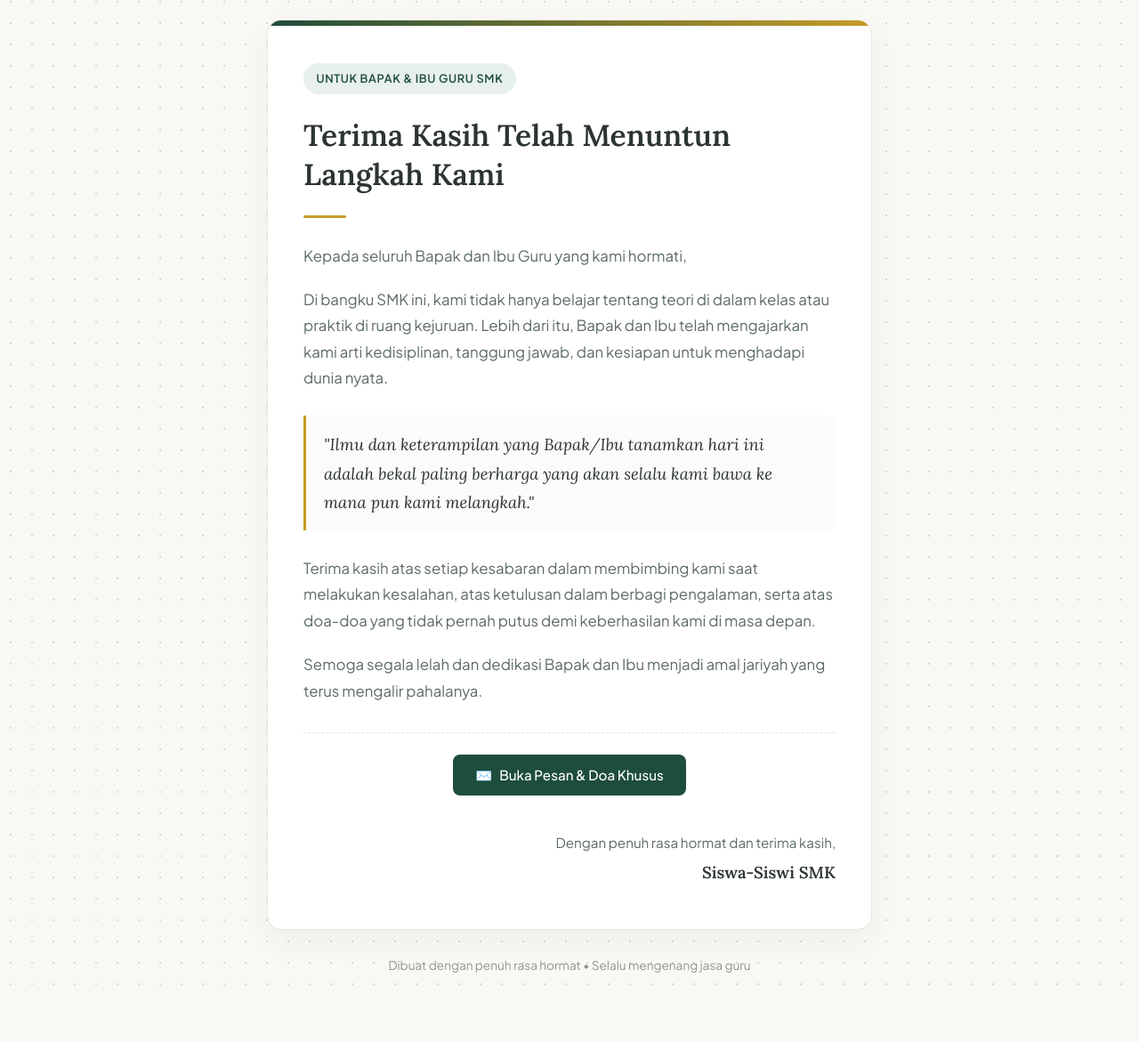
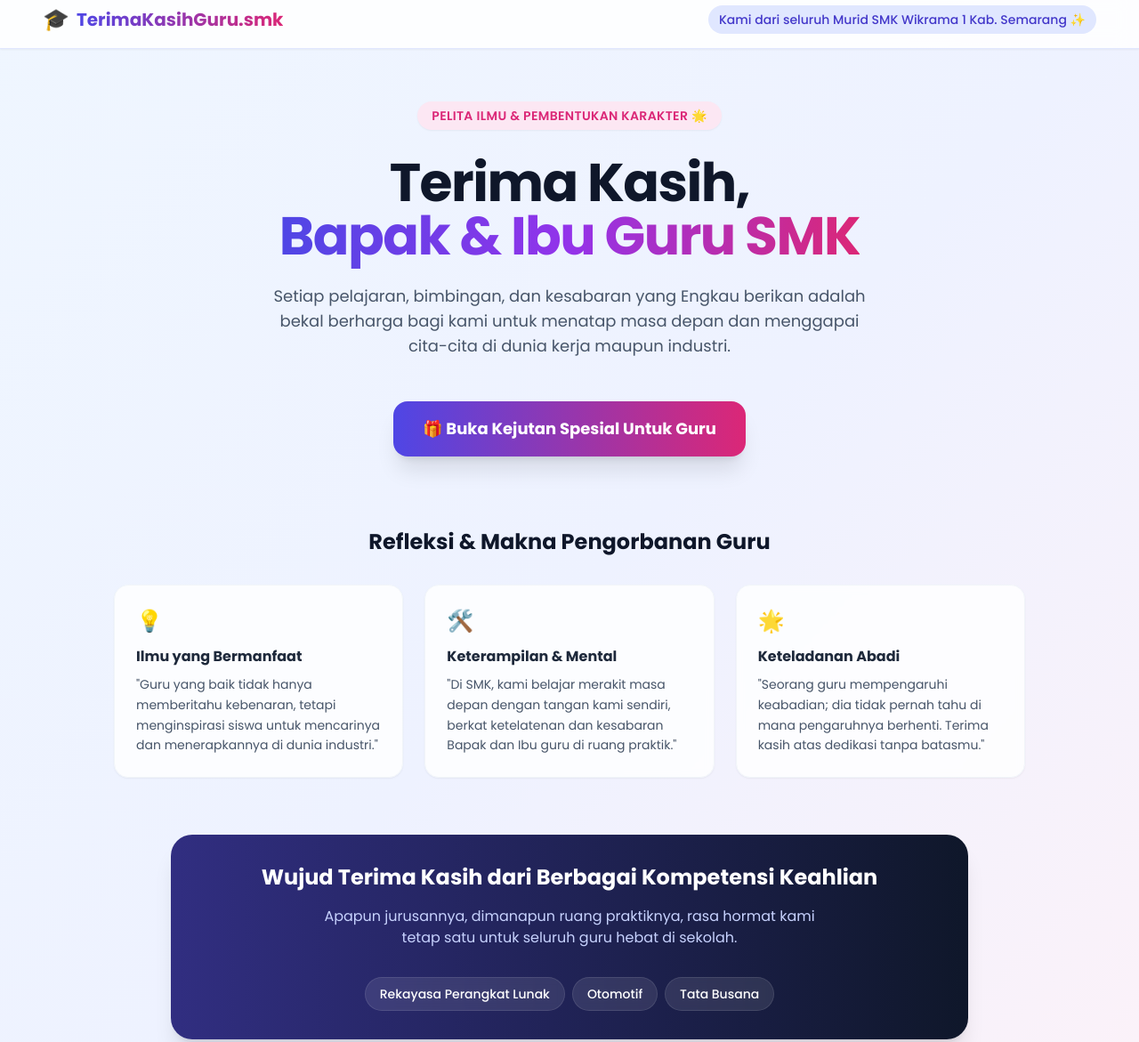
Before and after one commit to adillahaly21-netizen/HGN, a plain HTML site: page index.html in a window 1280 px wide. Shown: the part 10-1181 px from the top of the page at 89% size. Before the commit the page ends 1139 px from the top, so only its background shows below. Drawn offline with nearby package versions, Linux system fonts and the light colour scheme.

Commit message:
Update index.html

```diff
--- a/index.html
+++ b/index.html
@@ -1,260 +1,195 @@
 <!DOCTYPE html>
-<html lang="id">
+<html lang="id" class="scroll-smooth">
 <head>
     <meta charset="UTF-8">
     <meta name="viewport" content="width=device-width, initial-scale=1.0">
-    <title>Terima Kasih Guruku - SMK</title>
-    <link rel="preconnect" href="https://fonts.googleapis.com">
-    <link rel="preconnect" href="https://fonts.gstatic.com" crossorigin>
-    <link href="https://fonts.googleapis.com/css2?family=Lora:ital,wght@0,500;0,600;1,400&family=Plus+Jakarta+Sans:wght@400;500;600&display=swap" rel="stylesheet">
+    <title>Terima Kasih, Guru-Guru SMK Tercinta ❤️</title>
+    <!-- Tailwind CSS CDN -->
+    <script src="https://cdn.tailwindcss.com"></script>
+    <!-- Google Fonts: Inter & Poppins -->
+    <link href="https://fonts.googleapis.com/css2?family=Poppins:wght@300;400;500;600;700&display=swap" rel="stylesheet">
+    <!-- Confetti JS for Surprise Effect -->
+    <script src="https://cdn.jsdelivr.net/npm/canvas-confetti@1.6.0/dist/confetti.browser.min.js"></script>
     <style>
-        :root {
-            --bg-color: #FAF8F5;
-            --card-bg: #FFFFFF;
-            --text-primary: #2C3531;
-            --text-secondary: #5C6B66;
-            --accent: #1E4D3B;
-            --accent-light: #E8F0EC;
-            --gold: #C59B27;
-            --border-color: #EAE5DC;
+        body {
+            font-family: 'Poppins', sans-serif;
         }
-
-        * {
-            margin: 0;
-            padding: 0;
-            box-sizing: border-box;
+        .glassmorphism {
+            background: rgba(255, 255, 255, 0.85);
+            backdrop-filter: blur(12px);
+            -webkit-backdrop-filter: blur(12px);
         }
-
-        body {
-            font-family: 'Plus Jakarta Sans', sans-serif;
-            background-color: var(--bg-color);
-            color: var(--text-primary);
-            line-height: 1.75;
-            min-height: 100vh;
-            display: flex;
-            flex-direction: column;
-            align-items: center;
-            justify-content: center;
-            padding: 2rem 1.25rem;
-            background-image: radial-gradient(#dcd6cb 0.75px, transparent 0.75px);
-            background-size: 24px 24px;
+        @keyframes float {
+            0%, 100% { transform: translateY(0px); }
+            50% { transform: translateY(-10px); }
         }
-
-        .container {
-            max-width: 680px;
-            width: 100%;
-            background: var(--card-bg);
-            border: 1px solid var(--border-color);
-            border-radius: 16px;
-            padding: 3rem 2.5rem;
-            box-shadow: 0 12px 32px rgba(44, 53, 49, 0.05);
-            position: relative;
-            overflow: hidden;
-            animation: fadeIn 0.8s ease-out;
-        }
-
-        .container::before {
-            content: "";
-            position: absolute;
-            top: 0;
-            left: 0;
-            right: 0;
-            height: 6px;
-            background: linear-gradient(90deg, var(--accent), var(--gold));
-        }
-
-        .badge {
-            display: inline-block;
-            background-color: var(--accent-light);
-            color: var(--accent);
-            font-size: 0.8rem;
-            font-weight: 600;
-            letter-spacing: 0.05em;
-            text-transform: uppercase;
-            padding: 0.4rem 0.9rem;
-            border-radius: 99px;
-            margin-bottom: 1.5rem;
-        }
-
-        h1 {
-            font-family: 'Lora', serif;
-            font-size: 2.1rem;
-            font-weight: 600;
-            color: var(--text-primary);
-            line-height: 1.3;
-            margin-bottom: 1.5rem;
-        }
-
-        .divider {
-            width: 48px;
-            height: 3px;
-            background-color: var(--gold);
-            margin-bottom: 1.75rem;
-            border-radius: 2px;
-        }
-
-        .letter-body p {
-            font-size: 1.05rem;
-            color: var(--text-secondary);
-            margin-bottom: 1.25rem;
-        }
-
-        .letter-body p.highlight {
-            font-family: 'Lora', serif;
-            font-style: italic;
-            font-size: 1.15rem;
-            color: var(--text-primary);
-            background-color: #FCFBF9;
-            border-left: 3px solid var(--gold);
-            padding: 1rem 1.25rem;
-            margin: 1.75rem 0;
-            border-radius: 0 8px 8px 0;
-        }
-
-        .interactive-section {
-            margin-top: 2rem;
-            padding-top: 1.5rem;
-            border-top: 1px dashed var(--border-color);
-            text-align: center;
-        }
-
-        .btn-doa {
-            background-color: var(--accent);
-            color: #FFFFFF;
-            border: none;
-            padding: 0.8rem 1.6rem;
-            font-family: 'Plus Jakarta Sans', sans-serif;
-            font-size: 0.95rem;
-            font-weight: 500;
-            border-radius: 8px;
-            cursor: pointer;
-            transition: all 0.25s ease;
-            display: inline-flex;
-            align-items: center;
-            gap: 0.5rem;
-        }
-
-        .btn-doa:hover {
-            background-color: #163A2C;
-            transform: translateY(-2px);
-            box-shadow: 0 6px 16px rgba(30, 77, 59, 0.2);
-        }
-
-        .btn-doa:active {
-            transform: translateY(0);
-        }
-
-        .doa-box {
-            display: none;
-            margin-top: 1.25rem;
-            padding: 1.25rem;
-            background-color: var(--accent-light);
-            color: var(--accent);
-            border-radius: 10px;
-            font-size: 0.95rem;
-            animation: slideDown 0.4s ease-out;
-        }
-
-        .signature {
-            margin-top: 2.5rem;
-            text-align: right;
-        }
-
-        .signature p {
-            font-size: 0.95rem;
-            color: var(--text-secondary);
-        }
-
-        .signature .sender {
-            font-family: 'Lora', serif;
-            font-weight: 600;
-            font-size: 1.15rem;
-            color: var(--text-primary);
-            margin-top: 0.25rem;
-        }
-
-        footer {
-            margin-top: 1.75rem;
-            text-align: center;
-            font-size: 0.85rem;
-            color: #8A9691;
-        }
-
-        @keyframes fadeIn {
-            from { opacity: 0; transform: translateY(15px); }
-            to { opacity: 1; transform: translateY(0); }
-        }
-
-        @keyframes slideDown {
-            from { opacity: 0; transform: translateY(-8px); }
-            to { opacity: 1; transform: translateY(0); }
-        }
-
-        @media (max-width: 600px) {
-            .container {
-                padding: 2rem 1.5rem;
-            }
-            h1 {
-                font-size: 1.7rem;
-            }
-            .letter-body p {
-                font-size: 1rem;
-            }
+        .floating-anim {
+            animation: float 4s ease-in-out infinite;
         }
     </style>
 </head>
-<body>
+<body class="bg-gradient-to-br from-blue-50 via-indigo-50 to-pink-50 text-slate-800 min-h-screen flex flex-col justify-between selection:bg-indigo-500 selection:text-white">
 
-    <main class="container">
-        <span class="badge">Untuk Bapak &amp; Ibu Guru SMK</span>
-        <h1>Terima Kasih Telah Menuntun Langkah Kami</h1>
-        <div class="divider"></div>
+    <!-- Header / Navbar Minimalis -->
+    <header class="w-full py-4 px-6 md:px-12 flex justify-between items-center glassmorphism sticky top-0 z-50 border-b border-indigo-100 shadow-sm">
+        <div class="flex items-center space-x-2">
+            <span class="text-2xl">🎓</span>
+            <span class="font-bold text-lg md:text-xl bg-gradient-to-r from-indigo-600 to-pink-600 bg-clip-text text-transparent">TerimaKasihGuru.smk</span>
+        </div>
+        <div class="text-xs md:text-sm font-medium text-indigo-700 bg-indigo-100 px-3 py-1.5 rounded-full">
+            Kami dari seluruh Murid SMK Wikrama 1 Kab. Semarang ✨
+        </div>
+    </header>
 
-        <div class="letter-body">
-            <p>Kepada seluruh Bapak dan Ibu Guru yang kami hormati,</p>
+    <!-- Main Content -->
+    <main class="flex-grow container mx-auto px-4 sm:px-6 lg:px-8 py-10 md:py-16 flex flex-col items-center justify-center text-center">
 
-            <p>Di bangku SMK ini, kami tidak hanya belajar tentang teori di dalam kelas atau praktik di ruang kejuruan. Lebih dari itu, Bapak dan Ibu telah mengajarkan kami arti kedisiplinan, tanggung jawab, dan kesiapan untuk menghadapi dunia nyata.</p>
+        <!-- Hero Section -->
+        <div class="max-w-3xl mx-auto space-y-6">
+            <div class="inline-block bg-pink-100 text-pink-600 px-4 py-1.5 rounded-full text-xs sm:text-sm font-semibold tracking-wide uppercase floating-anim shadow-sm">
+                Pelita Ilmu & Pembentukan Karakter 🌟
+            </div>
 
-            <p class="highlight">"Ilmu dan keterampilan yang Bapak/Ibu tanamkan hari ini adalah bekal paling berharga yang akan selalu kami bawa ke mana pun kami melangkah."</p>
+            <h1 class="text-3xl sm:text-5xl lg:text-6xl font-extrabold tracking-tight text-slate-900 leading-tight">
+                Terima Kasih, <br>
+                <span class="bg-gradient-to-r from-indigo-600 via-purple-600 to-pink-600 bg-clip-text text-transparent">Bapak & Ibu Guru SMK</span>
+            </h1>
 
-            <p>Terima kasih atas setiap kesabaran dalam membimbing kami saat melakukan kesalahan, atas ketulusan dalam berbagi pengalaman, serta atas doa-doa yang tidak pernah putus demi keberhasilan kami di masa depan.</p>
+            <p class="text-sm sm:text-lg text-slate-600 max-w-2xl mx-auto leading-relaxed">
+                Setiap pelajaran, bimbingan, dan kesabaran yang Engkau berikan adalah bekal berharga bagi kami untuk menatap masa depan dan menggapai cita-cita di dunia kerja maupun industri.
+            </p>
 
-            <p>Semoga segala lelah dan dedikasi Bapak dan Ibu menjadi amal jariyah yang terus mengalir pahalanya.</p>
-        </div>
-
-        <div class="interactive-section">
-            <button class="btn-doa" id="btnDoa" onclick="tampilkanDoa()">
-                <span>✉️</span> Buka Pesan &amp; Doa Khusus
-            </button>
-            <div class="doa-box" id="doaBox">
-                "Semoga Bapak dan Ibu Guru senantiasa diberikan kesehatan, umur yang berkah, kesabaran yang luas, serta kebahagiaan bersama keluarga tercinta. Terima kasih telah menjadi pelita bagi generasi penerus bangsa."
+            <!-- Surprise Button Section -->
+            <div class="pt-6">
+                <button id="surpriseBtn" onclick="triggerSurprise()" class="relative group overflow-hidden rounded-2xl bg-gradient-to-r from-indigo-600 to-pink-600 p-px font-semibold text-white shadow-xl transition-all duration-300 hover:scale-105 active:scale-95">
+                    <span class="flex items-center gap-2 rounded-2xl bg-gradient-to-r from-indigo-600 to-pink-600 px-8 py-4 text-base sm:text-lg font-bold transition-all duration-300 group-hover:bg-opacity-0">
+                        🎁 Buka Kejutan Spesial Untuk Guru
+                    </span>
+                </button>
             </div>
         </div>
 
-        <div class="signature">
-            <p>Dengan penuh rasa hormat dan terima kasih,</p>
-            <p class="sender">Siswa-Siswi SMK</p>
+        <!-- Surprise Hidden Modal / Card Container (Muncul setelah tombol diklik) -->
+        <div id="surpriseCard" class="hidden mt-12 w-full max-w-2xl transform transition-all duration-500 opacity-0 translate-y-6">
+            <div class="bg-white/90 backdrop-blur-md rounded-3xl p-8 border border-indigo-100 shadow-2xl relative overflow-hidden text-left">
+                <div class="absolute -right-10 -top-10 w-40 h-40 bg-pink-200 rounded-full mix-blend-multiply filter blur-xl opacity-70"></div>
+                <div class="absolute -left-10 -bottom-10 w-40 h-40 bg-indigo-200 rounded-full mix-blend-multiply filter blur-xl opacity-70"></div>
+
+                <div class="relative z-10 space-y-4">
+                    <div class="flex items-center justify-between">
+                        <span class="text-3xl">💌</span>
+                        <span class="text-xs font-semibold uppercase tracking-wider text-indigo-500 bg-indigo-50 px-3 py-1 rounded-full">Pesan Spesial Hari Ini</span>
+                    </div>
+                    <h3 class="text-xl sm:text-2xl font-bold text-slate-800">Pahlawan Tanpa Tanda Jasa di Era Vokasi</h3>
+                    <p class="text-slate-600 text-sm sm:text-base leading-relaxed">
+                        "Terima kasih telah membimbing kami tidak hanya lewat teori di dalam kelas, tetapi juga mengajarkan keterampilan nyata, etos kerja, kedisiplinan, dan arti tanggung jawab. Engkau adalah inspirasi terbesar kami dalam melangkah menjadi generasi yang kompeten dan berakhlak mulia."
+                    </p>
+                    <div class="pt-2 border-t border-slate-100 flex justify-between items-center text-xs text-slate-400">
+                        <span>Dari Seluruh Murid SMK Tercinta</span>
+                        <span class="text-pink-500 font-medium">❤️ We Love You, Guru!</span>
+                    </div>
+                </div>
+            </div>
         </div>
+
+        <!-- Quotes / Kutipan Inspiratif Grid -->
+        <div class="mt-20 w-full max-w-5xl mx-auto">
+            <h2 class="text-2xl font-bold text-slate-900 mb-8">Refleksi & Makna Pengorbanan Guru</h2>
+            <div class="grid grid-cols-1 md:grid-cols-3 gap-6 text-left">
+
+                <!-- Quote 1 -->
+                <div class="bg-white/80 backdrop-blur-sm p-6 rounded-2xl shadow-sm border border-slate-100 hover:shadow-md transition-shadow">
+                    <div class="text-indigo-600 text-2xl mb-3">💡</div>
+                    <h4 class="font-bold text-slate-800 mb-2">Ilmu yang Bermanfaat</h4>
+                    <p class="text-sm text-slate-600 leading-relaxed">
+                        "Guru yang baik tidak hanya memberitahu kebenaran, tetapi menginspirasi siswa untuk mencarinya dan menerapkannya di dunia industri."
+                    </p>
+                </div>
+
+                <!-- Quote 2 -->
+                <div class="bg-white/80 backdrop-blur-sm p-6 rounded-2xl shadow-sm border border-slate-100 hover:shadow-md transition-shadow">
+                    <div class="text-pink-600 text-2xl mb-3">🛠️</div>
+                    <h4 class="font-bold text-slate-800 mb-2">Keterampilan & Mental</h4>
+                    <p class="text-sm text-slate-600 leading-relaxed">
+                        "Di SMK, kami belajar merakit masa depan dengan tangan kami sendiri, berkat ketelatenan dan kesabaran Bapak dan Ibu guru di ruang praktik."
+                    </p>
+                </div>
+
+                <!-- Quote 3 -->
+                <div class="bg-white/80 backdrop-blur-sm p-6 rounded-2xl shadow-sm border border-slate-100 hover:shadow-md transition-shadow">
+                    <div class="text-purple-600 text-2xl mb-3">🌟</div>
+                    <h4 class="font-bold text-slate-800 mb-2">Keteladanan Abadi</h4>
+                    <p class="text-sm text-slate-600 leading-relaxed">
+                        "Seorang guru mempengaruhi keabadian; dia tidak pernah tahu di mana pengaruhnya berhenti. Terima kasih atas dedikasi tanpa batasmu."
+                    </p>
+                </div>
+
+            </div>
+        </div>
+
+        <!-- Bagian Jurusan / Elemen Kolektif SMK -->
+        <div class="mt-16 w-full max-w-4xl mx-auto bg-gradient-to-r from-indigo-900 to-slate-900 rounded-3xl p-8 text-white shadow-xl text-center relative overflow-hidden">
+            <div class="relative z-10 space-y-4">
+                <h3 class="text-xl sm:text-2xl font-bold">Wujud Terima Kasih dari Berbagai Kompetensi Keahlian</h3>
+                <p class="text-indigo-200 text-sm sm:text-base max-w-xl mx-auto">
+                    Apapun jurusannya, dimanapun ruang praktiknya, rasa hormat kami tetap satu untuk seluruh guru hebat di sekolah.
+                </p>
+                <div class="flex flex-wrap justify-center gap-2 pt-4">
+                    <span class="bg-white/10 backdrop-blur-sm px-4 py-2 rounded-full text-xs sm:text-sm font-medium border border-white/10">Rekayasa Perangkat Lunak</span>
+                    <span class="bg-white/10 backdrop-blur-sm px-4 py-2 rounded-full text-xs sm:text-sm font-medium border border-white/10">Otomotif</span>
+                    <span class="bg-white/10 backdrop-blur-sm px-4 py-2 rounded-full text-xs sm:text-sm font-medium border border-white/10">Tata Busana</span>
+                </div>
+            </div>
+        </div>
+
     </main>
 
-    <footer>
-        Dibuat dengan penuh rasa hormat &bull; Selalu mengenang jasa guru
+    <!-- Footer -->
+    <footer class="w-full py-6 text-center text-xs sm:text-sm text-slate-500 border-t border-slate-200/60 mt-12">
+        <p>Dibuat dengan ❤️ untuk seluruh Bapak & Ibu Guru SMK Wikrama 1 Kab. Semarang.</p>
+        <p class="mt-1">Siap di-upload ke GitHub Pages 🚀</p>
     </footer>
 
+    <!-- Script untuk Interaksi Kejutan & Animasi Confetti -->
     <script>
-        function tampilkanDoa() {
-            const doaBox = document.getElementById('doaBox');
-            const btnDoa = document.getElementById('btnDoa');
+        function triggerSurprise() {
+            // Efek Confetti Kembang Api
+            var duration = 3 * 1000;
+            var animationEnd = Date.now() + duration;
+            var defaults = { startVelocity: 30, spread: 360, ticks: 60, zIndex: 1000 };
 
-            if (doaBox.style.display === 'block') {
-                doaBox.style.display = 'none';
-                btnDoa.innerHTML = '<span>✉️</span> Buka Pesan &amp; Doa Khusus';
-            } else {
-                doaBox.style.display = 'block';
-                btnDoa.innerHTML = '<span>✨</span> Tutup Pesan';
+            function randomInRange(min, max) {
+                return Math.random() * (max - min) + min;
             }
+
+            var interval = setInterval(function() {
+                var timeLeft = animationEnd - Date.now();
+
+                if (timeLeft <= 0) {
+                    return clearInterval(interval);
+                }
+
+                var particleCount = 50 * (timeLeft / duration);
+                // Menembakkan confetti dari berbagai sudut
+                confetti(Object.assign({}, defaults, { particleCount, origin: { x: randomInRange(0.1, 0.3), y: Math.random() - 0.2 } }));
+                confetti(Object.assign({}, defaults, { particleCount, origin: { x: randomInRange(0.7, 0.9), y: Math.random() - 0.2 } }));
+            }, 250);
+
+            // Tampilkan kartu pesan kejutan dengan transisi halus
+            const card = document.getElementById('surpriseCard');
+            const btn = document.getElementById('surpriseBtn');
+
+            card.classList.remove('hidden');
+            setTimeout(() => {
+                card.classList.remove('opacity-0', 'translate-y-6');
+                card.classList.add('opacity-100', 'translate-y-0');
+            }, 50);
+
+            // Sembunyikan tombol setelah diklik agar fokus ke pesan
+            btn.style.opacity = '0.5';
+            btn.style.pointerEvents = 'none';
+            btn.innerText = "✨ Kejutan Telah Dibuka! ✨";
         }
     </script>
-
 </body>
 </html>
```
